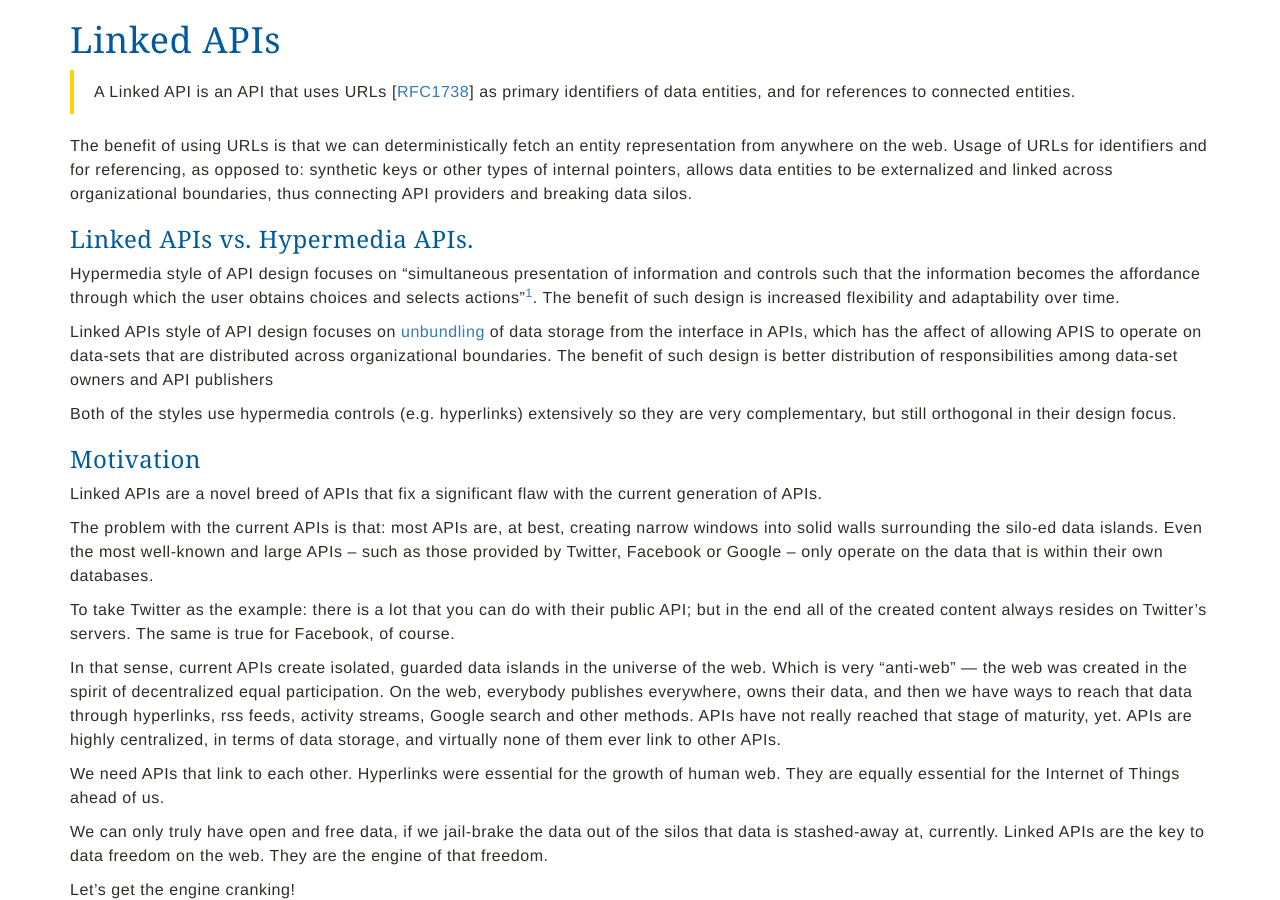
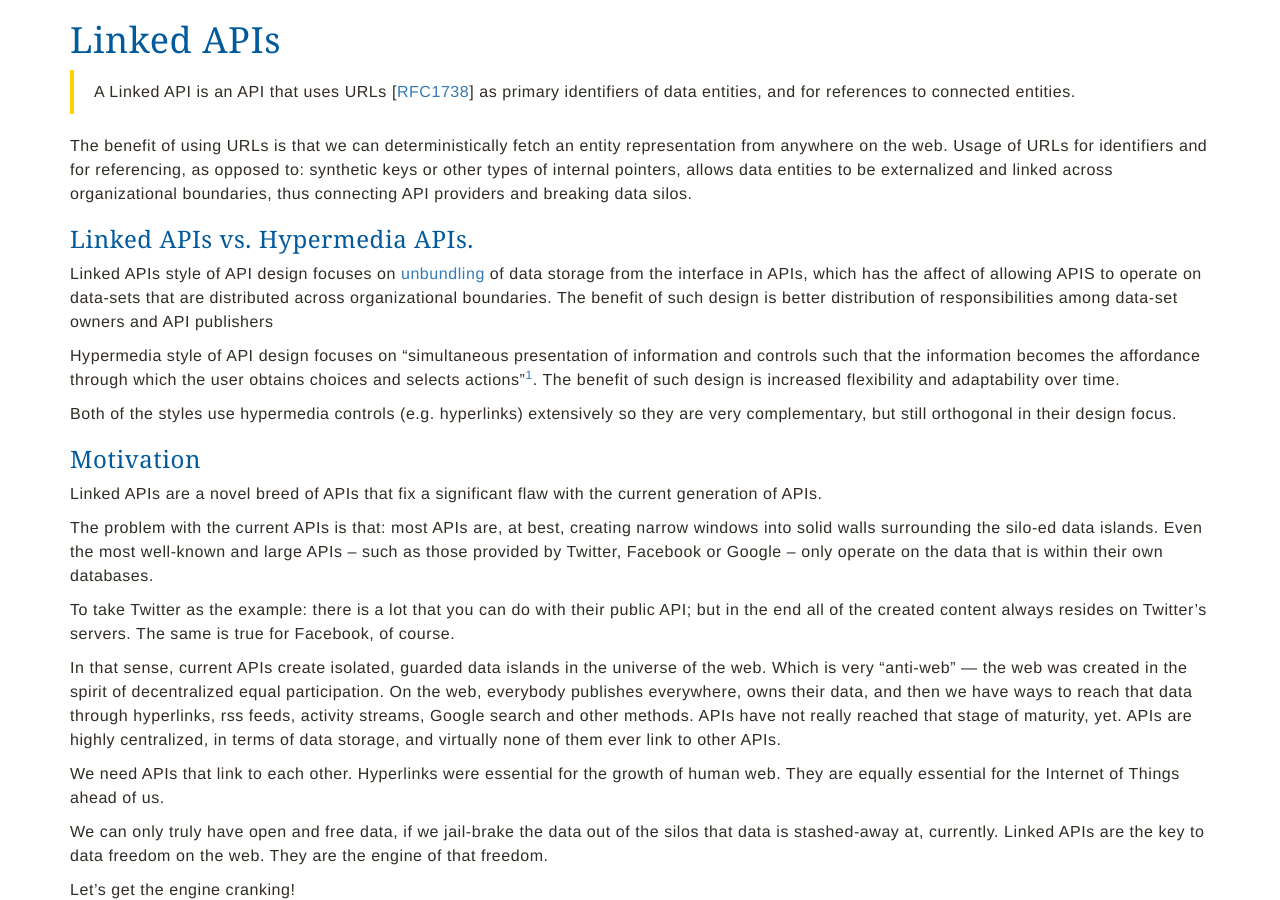
Before and after one commit to inadarei/linkedapis, a Jekyll site: the page built from index.md, in a window 1280 px wide and 900 px high. Built offline with Jekyll 4.4.1, drawn with Linux system fonts in a browser that asks for light colours; nearby versions of some CDN libraries; Markdown is read by kramdown in place of the engine named in the settings.

```diff
--- a/index.md
+++ b/index.md
@@ -11,9 +11,9 @@ The benefit of using URLs is that we can deterministically fetch an entity repre
 
 ### Linked APIs vs. Hypermedia APIs.
 
+Linked APIs style of API design focuses on [unbundling](http://www.vox.com/2014/6/24/5840248/the-powerful-economic-principle-behind-yo) of data storage from the interface in APIs, which has the affect of allowing APIS to operate on data-sets that are distributed across organizational boundaries. The benefit of such design is better distribution of responsibilities among data-set owners and API publishers
+
 Hypermedia style of API design focuses on "simultaneous presentation of information and controls such that the information becomes the affordance through which the user obtains choices and selects actions"<sup><a href="#fn1" id="ref1">1</a></sup>. The benefit of such design is increased flexibility and adaptability over time.
-
-Linked APIs style of API design focuses on [unbundling](http://www.vox.com/2014/6/24/5840248/the-powerful-economic-principle-behind-yo) of data storage from the interface in APIs, which has the affect of allowing APIS to operate on data-sets that are distributed across organizational boundaries. The benefit of such design is better distribution of responsibilities among data-set owners and API publishers
 
 Both of the styles use hypermedia controls (e.g. hyperlinks) extensively so they are very complementary, but still orthogonal in their design focus.
 
```
